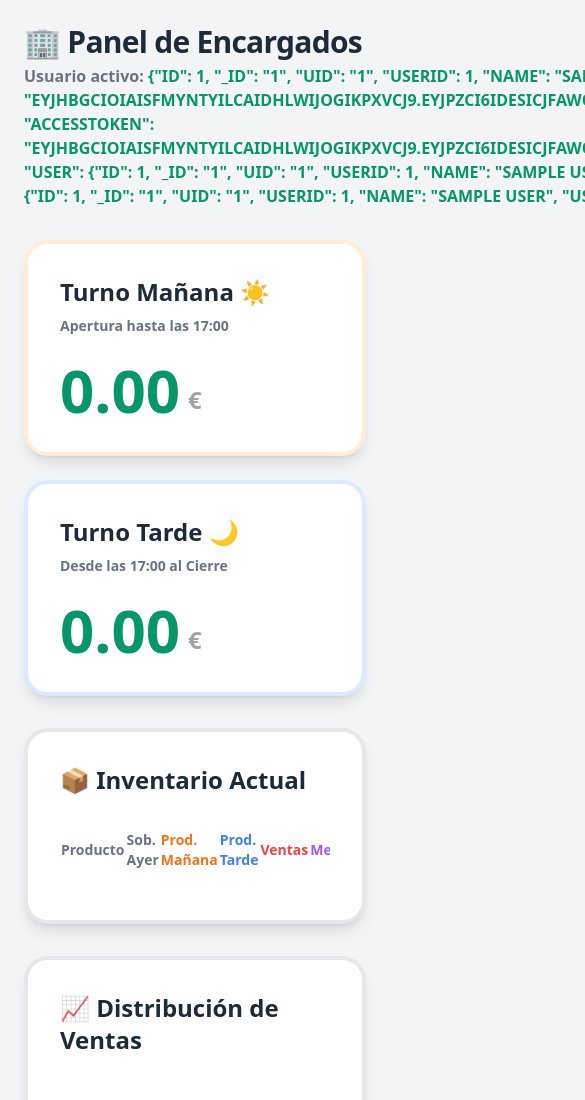
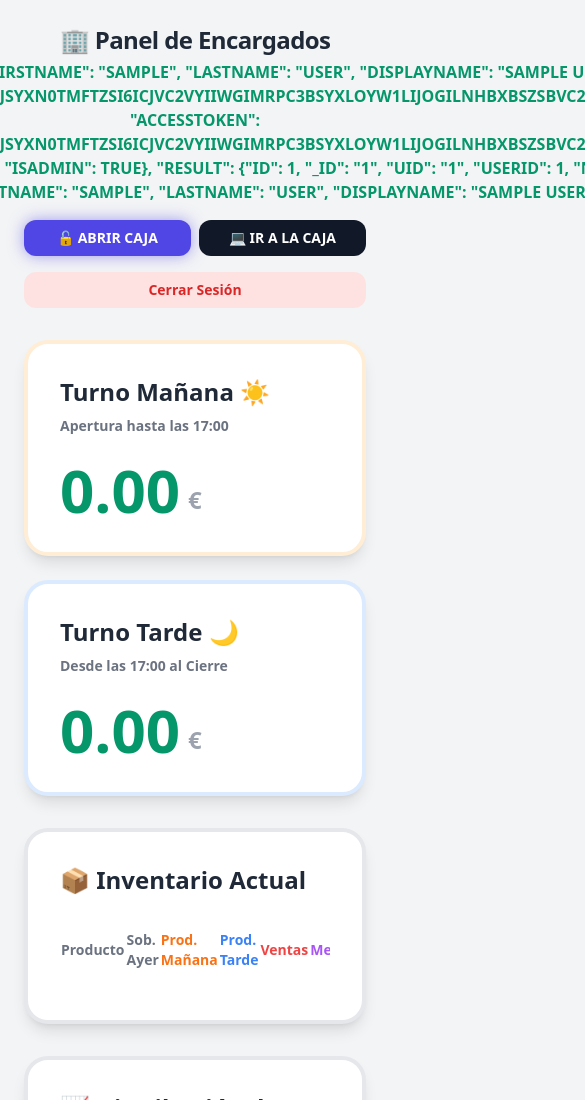
Before and after one commit to infogrupokoal-ship-it/carbones-tpv, a plain HTML site: page static/dashboard.html in a window 390 px wide. Shown: the top 1100 px of the page, 585 px wide, since content can reach past the window. Drawn offline with nearby package versions, Linux system fonts and the light colour scheme; no server answers; sample sign-in values are in the browser's storage.

Commit message:
Clean requirements.txt formatting

```diff
--- a/requirements.txt
+++ b/requirements.txt
@@ -7,6 +7,5 @@ python-multipart
 requests
 apscheduler
 pytz
-
 google-generativeai
 stripe
--- a/static/dashboard.html
+++ b/static/dashboard.html
@@ -13,15 +13,15 @@
 </head>
 <body class="bg-gray-100 font-sans p-6 min-h-screen">
     <div class="max-w-4xl mx-auto">
-        <header class="flex justify-between items-center mb-8">
+        <header class="flex flex-col md:flex-row justify-between items-center mb-8 gap-4 text-center md:text-left">
             <div>
-                <h1 class="text-3xl font-black text-gray-800 tracking-tight">🏢 Panel de Encargados</h1>
+                <h1 class="text-2xl md:text-3xl font-black text-gray-800 tracking-tight">🏢 Panel de Encargados</h1>
                 <p class="text-gray-500 font-bold mt-1">Usuario activo: <span id="lbl-user" class="text-emerald-600 uppercase"></span></p>
             </div>
-            <div class="flex gap-4">
-                <button onclick="abrirCajaRemota()" class="bg-indigo-600 text-white px-6 py-3 rounded-xl font-bold active:scale-95 hover:bg-indigo-700 transition shadow-[0_0_15px_rgba(79,70,229,0.5)]">🔓 ABRIR CAJA</button>
-                <button onclick="location.href='caja.html'" class="bg-gray-900 text-white px-6 py-3 rounded-xl font-bold active:scale-95 transition">💻 IR A LA CAJA</button>
-                <button onclick="cerrarSesion()" class="bg-red-100 text-red-600 px-6 py-3 rounded-xl font-bold hover:bg-red-200 active:scale-95 transition">Cerrar Sesión</button>
+            <div class="flex flex-wrap justify-center gap-2 md:gap-4 w-full md:w-auto">
+                <button onclick="abrirCajaRemota()" class="bg-indigo-600 text-white px-4 md:px-6 py-2 md:py-3 rounded-xl font-bold active:scale-95 hover:bg-indigo-700 transition shadow-[0_0_15px_rgba(79,70,229,0.5)] flex-1 md:flex-none text-sm md:text-base whitespace-nowrap">🔓 ABRIR CAJA</button>
+                <button onclick="location.href='caja.html'" class="bg-gray-900 text-white px-4 md:px-6 py-2 md:py-3 rounded-xl font-bold active:scale-95 transition flex-1 md:flex-none text-sm md:text-base whitespace-nowrap">💻 IR A LA CAJA</button>
+                <button onclick="cerrarSesion()" class="bg-red-100 text-red-600 px-4 md:px-6 py-2 md:py-3 rounded-xl font-bold hover:bg-red-200 active:scale-95 transition w-full md:w-auto text-sm md:text-base mt-2 md:mt-0">Cerrar Sesión</button>
             </div>
         </header>
 
@@ -118,7 +118,7 @@
                         <td class="py-4 text-red-500 text-base">-${b.ventas}</td>
                         <td class="py-4 text-purple-500 text-base">-${b.mermas}</td>
                         <td class="py-4 text-xl ${colorClass}">${p.stock_actual}</td>
-                        <td class="py-4 text-right flex gap-2 justify-end">
+                        <td class="py-4 text-right flex flex-wrap gap-2 justify-end min-w-[200px] md:min-w-[280px]">
                             <button onclick="ajustarStock(${p.id}, 'PRODUCCION_MANANA')" class="bg-orange-100 hover:bg-orange-200 text-orange-700 px-3 py-2 rounded-lg font-bold text-xs shadow-sm" title="Añadir Producción Mañana">➕ Mañana</button>
                             <button onclick="ajustarStock(${p.id}, 'PRODUCCION_TARDE')" class="bg-blue-100 hover:bg-blue-200 text-blue-700 px-3 py-2 rounded-lg font-bold text-xs shadow-sm" title="Añadir Producción Tarde">➕ Tarde</button>
                             <button onclick="ajustarStock(${p.id}, 'MERMA')" class="bg-purple-100 hover:bg-purple-200 text-purple-700 px-3 py-2 rounded-lg font-bold text-xs shadow-sm" title="Registrar Merma">🗑️ Merma</button>
```
